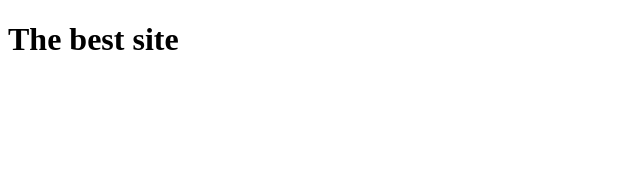
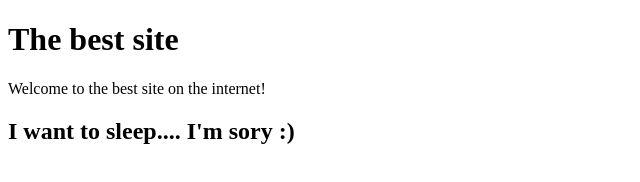
Before and after one commit to IevgenGerman/WEB_3, a plain HTML site: page index.html in a window 1280 px wide. Shown: the whole page, without its empty margins (0-640 px from the left). Drawn offline with Linux system fonts and the light colour scheme.

Commit message:
3 commit

```diff
--- a/index.html
+++ b/index.html
@@ -7,5 +7,7 @@
 </head>
 <body>
     <h1>The best site</h1>
+    <p>Welcome to the best site on the internet!</p>
+    <h2>I want to sleep.... I'm sory :)</h2>
 </body>
 </html>
```
